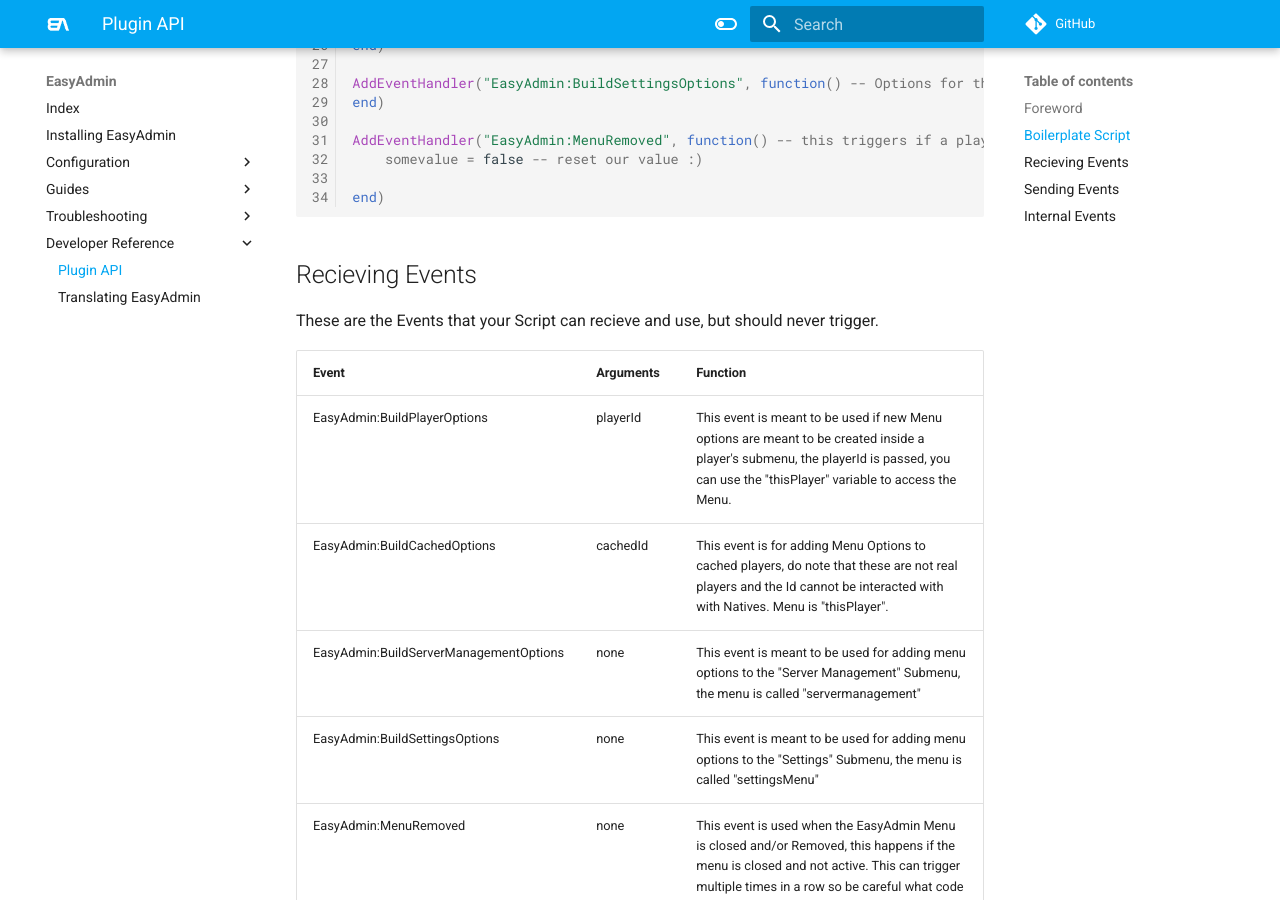
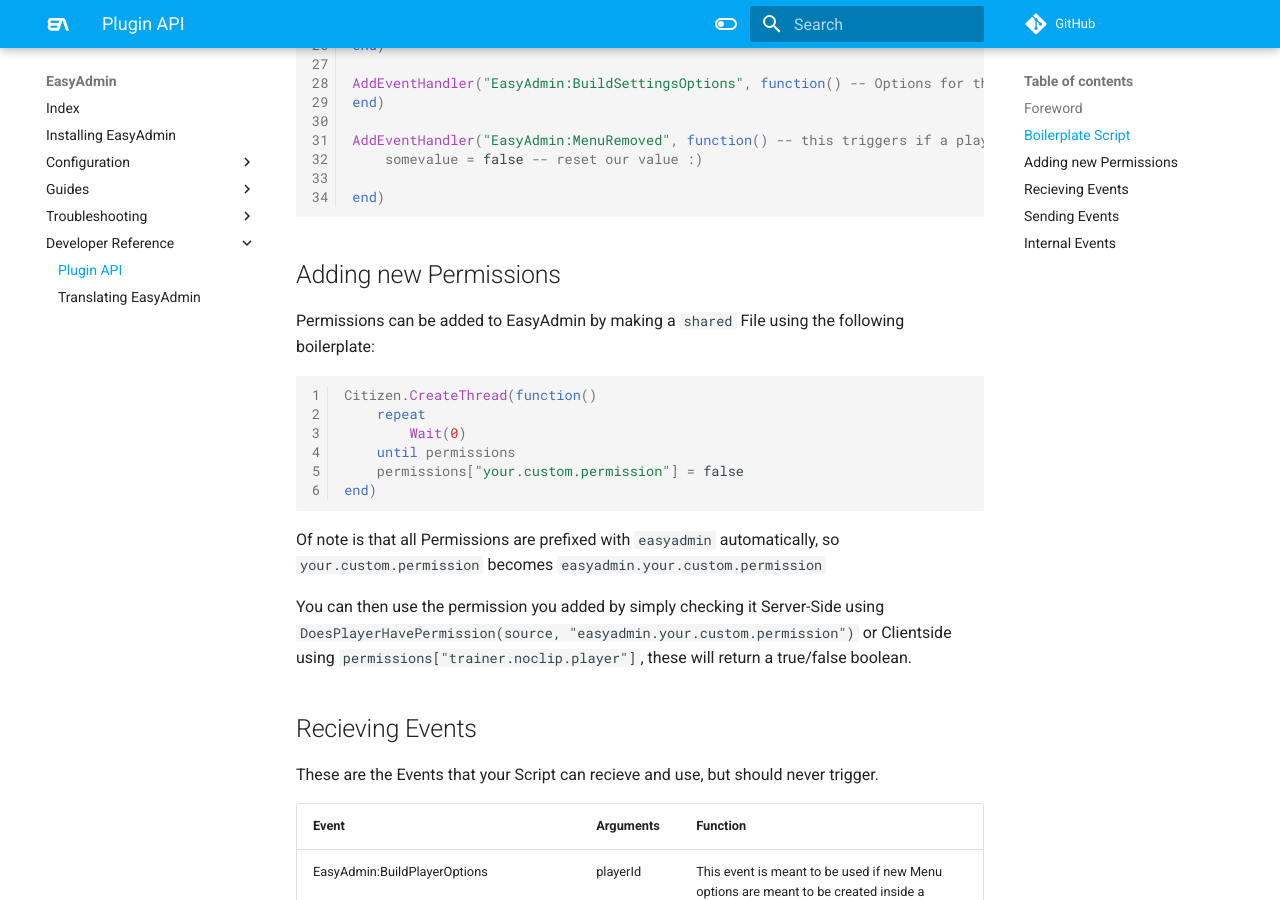
Before and after one commit to Blumlaut/EasyAdmin-docs, an MkDocs documentation site: the page built from docs/plugins.md, in a window 1280 px wide and 900 px high, scrolled down 1049 px. Built offline with MkDocs 1.6.1 and Material for MkDocs 9.7.7, drawn with Linux system fonts in a browser that asks for light colours; comment, search, counter and statistics services are not loaded.

Commit message:
Update plugins.md

````diff
--- a/docs/plugins.md
+++ b/docs/plugins.md
@@ -51,6 +51,22 @@ AddEventHandler("EasyAdmin:MenuRemoved", function() -- this triggers if a player
 end)
 ```
 
+## Adding new Permissions
+
+Permissions can be added to EasyAdmin by making a `shared` File using the following boilerplate:
+```Lua
+Citizen.CreateThread(function()
+	repeat
+		Wait(0)
+	until permissions
+	permissions["your.custom.permission"] = false
+end)
+```
+
+Of note is that all Permissions are prefixed with `easyadmin` automatically, so `your.custom.permission` becomes `easyadmin.your.custom.permission`
+
+You can then use the permission you added by simply checking it Server-Side using `DoesPlayerHavePermission(source, "easyadmin.your.custom.permission")` or Clientside using `permissions["trainer.noclip.player"]`, these will return a true/false boolean.
+
 
 ## Recieving Events
 
````
